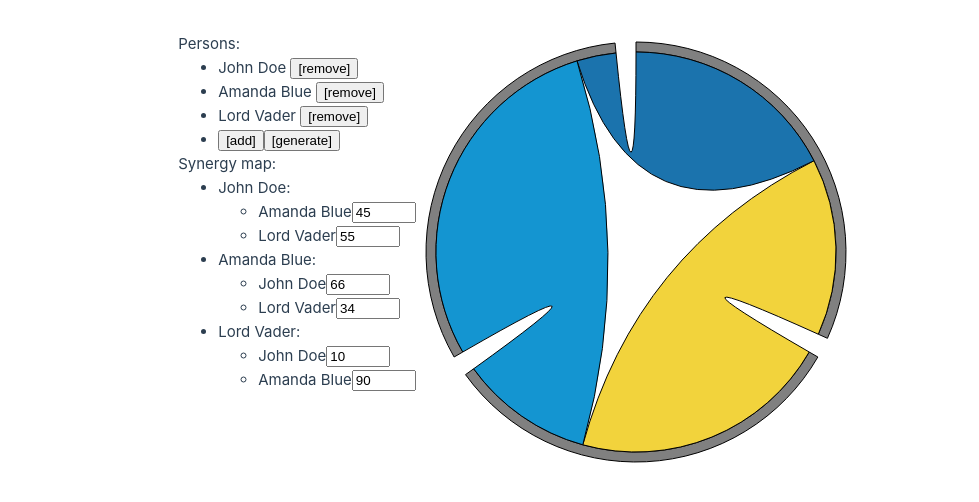
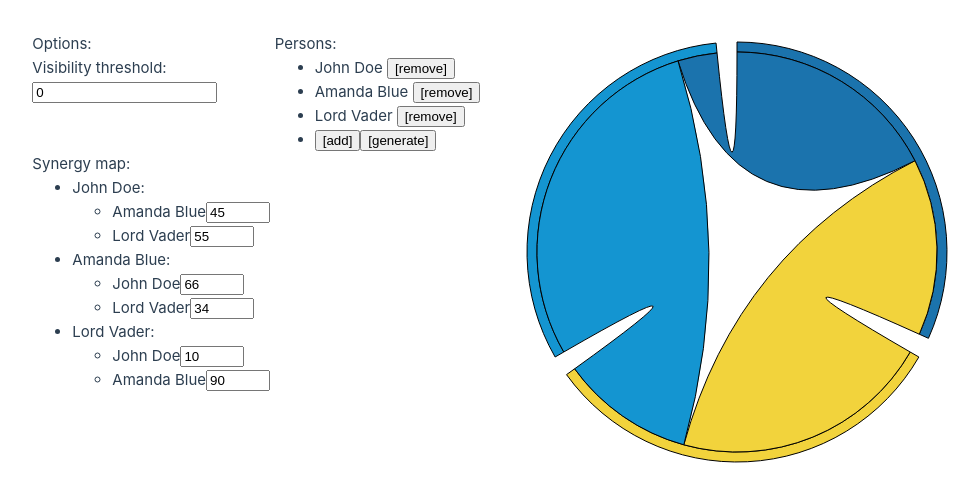
Before and after one commit to przemek-kruko/vue-d3-chord, a Vue app: page / in a window 1280 px wide. Shown: the top 502 px of the page, without its empty margins (123-1102 px from the left). Built offline with nearby package versions, Linux system fonts and the light colour scheme; the HTML template or start-up script is replaced by a standard one.

Commit message:
add entity synergy item visibility threshold feature

```diff
--- a/src/App.vue
+++ b/src/App.vue
@@ -8,6 +8,7 @@ export const SynergyView = {
       addMode: false,
       newPersonName: "",
       newPersonColor: "",
+      visibilityThreshold: 0,
       persons: [
         {
           id: 1,
@@ -72,6 +73,13 @@ export const SynergyView = {
     },
     handleChangeNewPersonColor(event) {
       this.newPersonColor = event.target.value;
+    },
+    handleChangeVisibilityThreshold(event) {
+      const threshold = Number(event.target.value || 0);
+      this.visibilityThreshold = threshold;
+      this.$nextTick(() => {
+        this.renderChord();
+      });
     },
     addPersonEntity(id, name, color, randomValues = false) {
       const currentPersonsLength = this.persons.length;
@@ -159,7 +167,12 @@ export const SynergyView = {
       const matrix = this.persons.map((person) => {
         return this.synergy
           .find((synergyItem) => synergyItem.id === person.id)
-          .values.map((synergyItemValue) => synergyItemValue.value);
+          .values.map((synergyItemValue) => synergyItemValue.value)
+          .map((synergyItemValueNumber) =>
+            synergyItemValueNumber >= this.visibilityThreshold
+              ? synergyItemValueNumber
+              : 0
+          );
       });
 
       const colors = this.persons.map((person) => person.color || "red");
@@ -182,7 +195,6 @@ export const SynergyView = {
         .append("g")
         .append("path")
         .style("fill", (d, i) => colors[i])
-        .style("fill", "grey")
         .style("stroke", "black")
         .attr("d", d3.arc().innerRadius(200).outerRadius(210));
 
@@ -212,6 +224,17 @@ export default SynergyView;
     <div class="item">
       <div class="row">
         <div class="item">
+          <div>Options:</div>
+          <div>
+            Visibility threshold:
+            <input
+              type="number"
+              v-model="visibilityThreshold"
+              @input="handleChangeVisibilityThreshold"
+            />
+          </div>
+        </div>
+        <div class="item">
           <div>Persons:</div>
           <ul>
             <li v-for="person in persons" :key="person.id">
@@ -222,8 +245,8 @@ export default SynergyView;
               <template v-if="addMode">
                 <input
                   type="text"
+                  v-model="newPersonName"
                   @keydown.enter="addNewPerson"
-                  v-model="newPersonName"
                   @input="handleChangeNewPersonName"
                 />
                 <input
```
